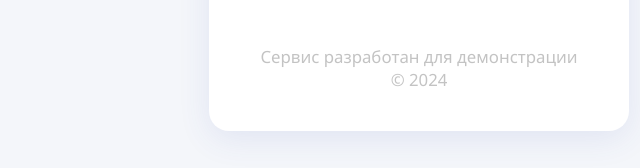
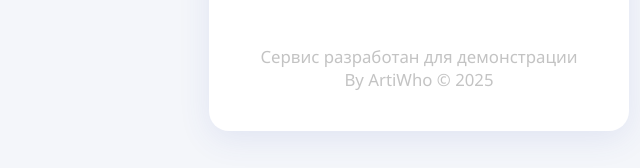
Before and after one commit to ArtiWhoLis/clinic-app, a website: page index.html in a window 1280 px wide. Shown: the part 635-803 px from the top of the page, 221-861 px from the left. Drawn offline with Linux system fonts and the light colour scheme.

Commit message:
Финальная версия v4

```diff
--- a/index.html
+++ b/index.html
@@ -16,7 +16,7 @@
             <button class="role-btn" style="font-size:1.25rem;padding:22px 0;display:flex;align-items:center;justify-content:center;gap:12px;transition:box-shadow 0.2s;box-shadow:0 2px 12px rgba(63,81,181,0.08);" onclick="window.location.href='admin.html'"><span style="font-size:1.7em;">🛡️</span> Я администратор</button>
         </div>
         <div style="margin-top:48px;color:#aaa;font-size:1.05rem;text-align:center;">
-            <span style="opacity:0.7;">Сервис разработан для демонстрации<br>© 2024</span>
+            <span style="opacity:0.7;">Сервис разработан для демонстрации<br>By ArtiWho © 2025</span>
         </div>
     </div>
     <script src="app.js"></script>
```
